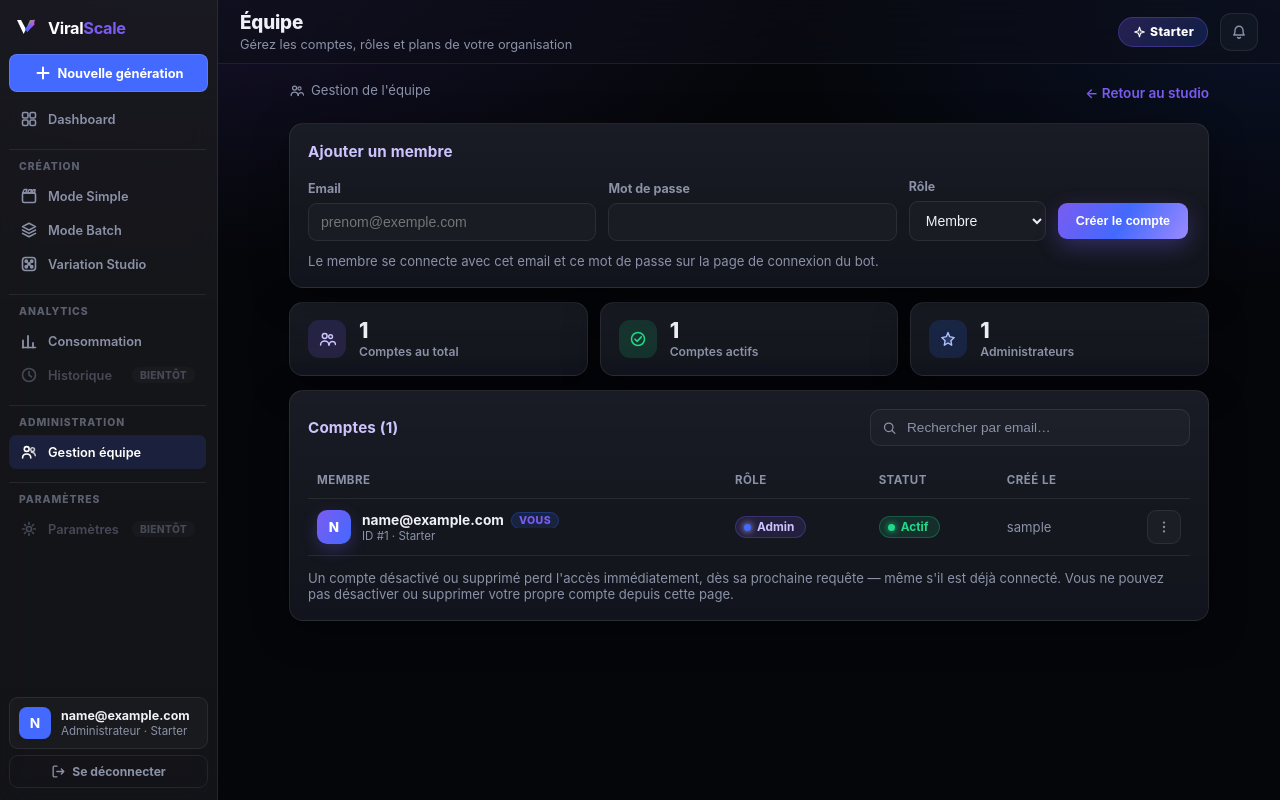
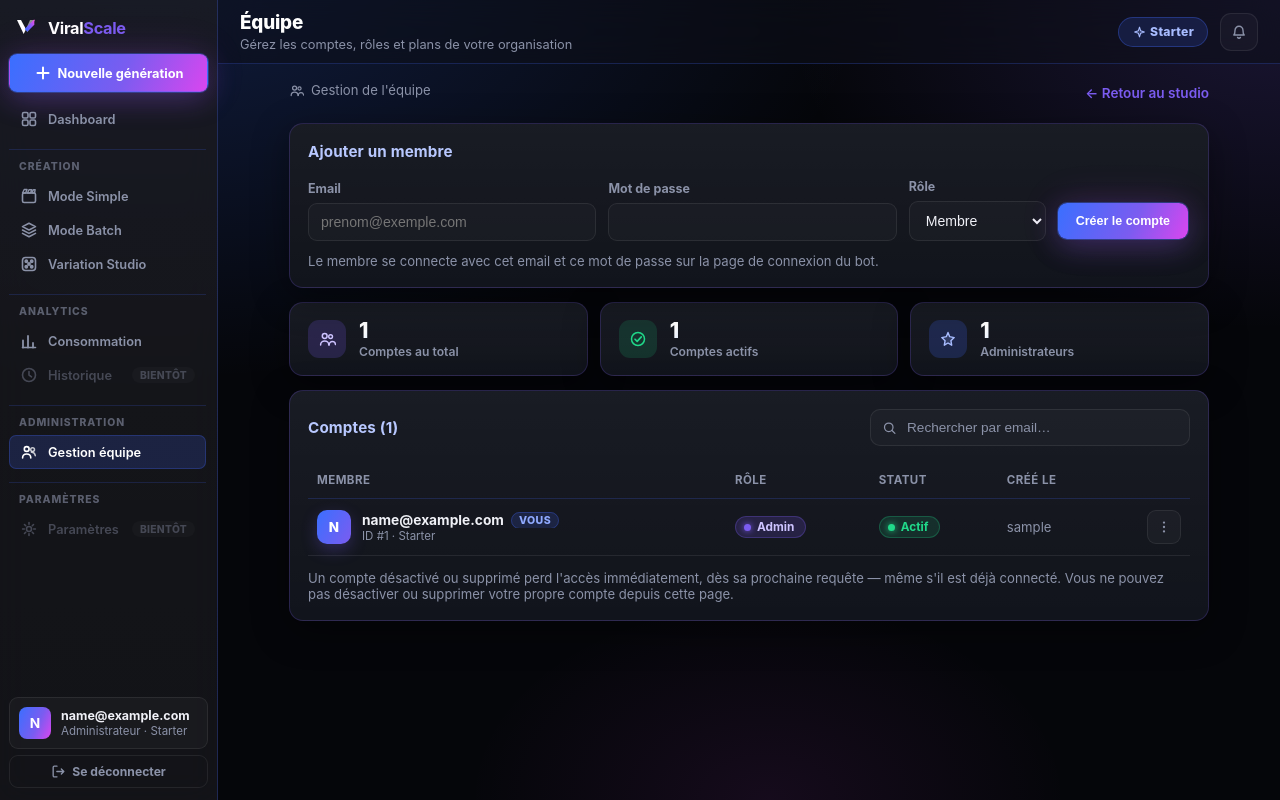
Before and after one commit to femperialeagency-ui/videobot, a Flask app: page /admin/users in a window 1280 px wide. Run offline with Flask 3, Linux system fonts and the light colour scheme; the visitor is signed in with stand-in values (Sample User, id 1); data comes from the database, SQL or seed files in the repository; parts of the project's set-up code (start-up, migrations or seed data) failed here and were passed over.

Commit message:
Add files via upload

```diff
--- a/templates/admin_users.html
+++ b/templates/admin_users.html
@@ -273,6 +273,90 @@
       tr { border-bottom: 1px solid var(--border); padding: 10px 0; }
       td { border: none; padding: 4px 0; }
       td.actions { padding-top: 8px; }
+    }
+
+    /* ══ VIRALSCALE BRAND COLOR PASS — CSS-only ══ */
+    body {
+      background:
+        radial-gradient(1200px 700px at 12% -5%,  rgba(58,111,255,.22), transparent 60%),
+        radial-gradient(900px  600px at 100% 0%,   rgba(123,92,240,.18), transparent 55%),
+        radial-gradient(600px  400px at 60% 100%,  rgba(217,70,239,.08), transparent 50%),
+        var(--bg);
+    }
+    /* Sidebar */
+    .sidebar { border-right-color: rgba(67,105,255,.26); }
+    .sidebar-cta {
+      background: var(--vs-gradient);
+      box-shadow: 0 0 0 1px rgba(58,111,255,.35), 0 8px 28px rgba(123,92,240,.25), 0 0 40px rgba(217,70,239,.15);
+      border-color: rgba(58,111,255,.22);
+    }
+    .sidebar-cta:hover {
+      opacity: 1;
+      box-shadow: 0 0 0 1px rgba(58,111,255,.50), 0 10px 34px rgba(123,92,240,.34), 0 0 50px rgba(217,70,239,.22);
+    }
+    .nav-item:hover:not(.active):not(.soon) { background: rgba(67,105,255,.14); color: #b8c8ff; border-color: rgba(67,105,255,.30); }
+    .nav-item.active { background: rgba(67,105,255,.18); border-color: rgba(67,105,255,.26); }
+    .nav-item.active::before { background: var(--vs-gradient); }
+    .nav-group { border-top-color: rgba(67,105,255,.18); }
+    .sidebar-avatar { background: var(--vs-gradient); }
+    /* Header */
+    .app-header { border-bottom-color: rgba(67,105,255,.24); }
+    .app-header h1 {
+      background: linear-gradient(115deg, #fff 20%, #90A8FF 52%, #C07BFF);
+      -webkit-background-clip: text; -webkit-text-fill-color: transparent; background-clip: text;
+    }
+    .plan-pill { background: rgba(67,105,255,.16); border-color: rgba(67,105,255,.32); color: #a8bcff; }
+    /* Cards */
+    .card { border-color: rgba(123,92,240,.22); }
+    .card:hover { border-color: rgba(123,92,240,.42); box-shadow: var(--shadow-card), 0 0 0 1px rgba(123,92,240,.22), 0 8px 24px rgba(123,92,240,.12); }
+    .card h2 { color: #b8c8ff; }
+    /* Team summary stats */
+    .team-stat { border-color: rgba(123,92,240,.22); }
+    .team-stat:hover { border-color: rgba(123,92,240,.45); box-shadow: var(--shadow-card), 0 0 0 1px rgba(123,92,240,.22), 0 8px 24px rgba(123,92,240,.12); }
+    .team-stat-icon.violet { background: rgba(123,92,240,.20); color: #cdc3ff; }
+    .team-stat-icon.blue { background: rgba(67,105,255,.20); color: #a8bcff; }
+    .team-stat-value {
+      background: linear-gradient(115deg, #FFFFFF 10%, #7FB0FF 45%, #C38CFF 100%);
+      -webkit-background-clip: text; -webkit-text-fill-color: transparent; background-clip: text;
+    }
+    /* Form inputs */
+    .new-user-form input:focus, .new-user-form select:focus { border-color: rgba(123,92,240,.60); background: rgba(123,92,240,.06); }
+    .team-search input:focus { border-color: rgba(123,92,240,.60); background: rgba(123,92,240,.06); }
+    .menu-reset-row input[type="password"]:focus { border-color: rgba(123,92,240,.60); }
+    .menu-plan-form input:focus, .menu-plan-form select:focus { border-color: rgba(123,92,240,.60); }
+    /* Créer le compte button — VS gradient with glow */
+    .new-user-form button[type="submit"] {
+      background: var(--vs-gradient);
+      border: none;
+      box-shadow: 0 0 0 1px rgba(58,111,255,.35), 0 8px 28px rgba(123,92,240,.25), 0 0 40px rgba(217,70,239,.15);
+    }
+    .new-user-form button[type="submit"]:hover {
+      filter: none; color: #fff;
+      box-shadow: 0 0 0 1px rgba(58,111,255,.50), 0 10px 34px rgba(123,92,240,.34), 0 0 50px rgba(217,70,239,.22);
+    }
+    /* Role/status badges */
+    .badge.admin { background: rgba(123,92,240,.20); color: #cdc3ff; border-color: rgba(123,92,240,.32); }
+    .status-badge.s-admin { background: rgba(123,92,240,.18); color: #cdc3ff; border-color: rgba(123,92,240,.28); }
+    .status-badge.s-admin .status-dot { background: var(--accent2); box-shadow: 0 0 6px var(--accent2); }
+    /* Action buttons (inline table) */
+    button:hover { border-color: rgba(123,92,240,.40); color: #cdc3ff; background: rgba(123,92,240,.10); }
+    button.danger:hover { border-color: rgba(248,113,113,.40); color: var(--error); background: rgba(248,113,113,.08); }
+    .menu-btn:hover, .menu-btn.open { border-color: rgba(123,92,240,.40); color: #cdc3ff; background: rgba(123,92,240,.10); }
+    .menu-item:hover { background: rgba(67,105,255,.12); color: #b8c8ff; }
+    /* Table */
+    tbody tr:hover td { background: rgba(67,105,255,.06); transition: background .12s; }
+    th { border-bottom-color: rgba(67,105,255,.20); }
+    /* Member avatars — VS palette */
+    .member-avatar.av-0 { background: linear-gradient(120deg, #3A6FFF, #7B5CF0); }
+    .member-avatar.av-1 { background: linear-gradient(120deg, #7B5CF0, #D946EF); }
+    .member-avatar.av-2 { background: linear-gradient(120deg, #3A6FFF, #9B8AFF); }
+    .member-avatar.av-3 { background: linear-gradient(120deg, #D946EF, #7B5CF0); }
+    /* "Vous" tag */
+    .member-you { color: #90AAFF; background: rgba(67,105,255,.16); border-color: rgba(67,105,255,.30); }
+    /* Topbar title */
+    .topbar h1 {
+      background: linear-gradient(115deg, #fff 18%, #7FB0FF 52%, #C07BFF 90%);
+      -webkit-background-clip: text; -webkit-text-fill-color: transparent; background-clip: text;
     }
   </style>
 </head>
```
